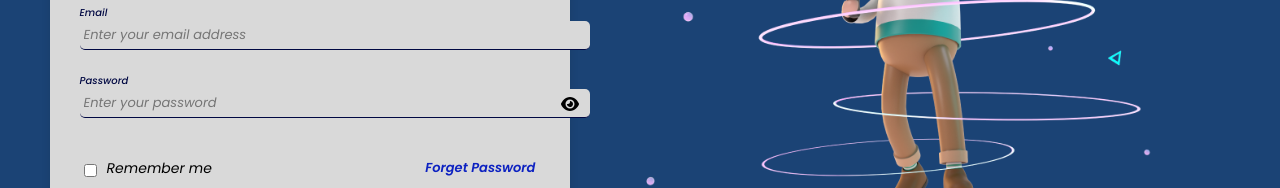
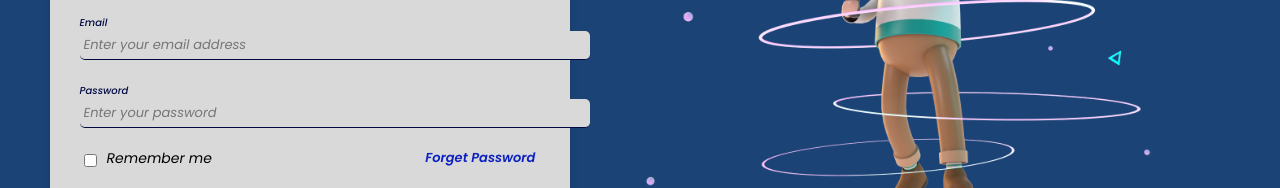
Before and after one commit to BeAware-WHY/app, a React (Vite) app: page /signin in a window 1280 px wide. Shown: the part 210-398 px from the top of the page. Built offline with nearby package versions, Linux system fonts and the light colour scheme.

Commit message:
fixed signin

```diff
--- a/src/components/pages/Signin/Signin.jsx
+++ b/src/components/pages/Signin/Signin.jsx
@@ -6,22 +6,21 @@ import { signInWithEmailAndPassword } from "firebase/auth";
 import { auth } from "../firebase";
 import SwitchSelector from "react-switch-selector";
 import Loader from "../../resources/Loader/loader";
-import { FontAwesomeIcon } from "@fortawesome/react-fontawesome";
-import { faEye, faEyeSlash } from "@fortawesome/free-solid-svg-icons";
+import useAuthToken from "../../../constants/useAuthToken";
 
 const Signin = () => {
   const navigate = useNavigate();
+  const { saveToken } = useAuthToken();
   const [email, setEmail] = useState("");
   const [password, setPassword] = useState("");
   const [isLoading, setIsLoading] = useState(false);
   const [isChecked, setIsChecked] = useState(false);
   const [emailError, setEmailError] = useState("");
   const [passwordError, setPasswordError] = useState("");
-  const [showPassword, setShowPassword] = useState(false);
 
   const handleLogin = async (e) => {
-    e.preventDefault();
-    setIsLoading(true);
+    e.preventDefault(); // Prevent default form submission
+    setIsLoading(true); // Set loading state to true
 
     // Basic validation for Email and Password
     if (!email || !email.includes("@")) {
@@ -42,23 +41,23 @@ const Signin = () => {
 
     try {
       const res = await signInWithEmailAndPassword(auth, email, password);
-      // Handle successful login
+      const accessToken = res.user.stsTokenManager.accessToken;
+      saveToken(accessToken);
+      // Login successful
       navigate("/Dashboard");
+      window.location.reload();
+      // Handle other logic based on the response
     } catch (error) {
       // Handle login error
       if (error.code === "auth/wrong-password") {
         alert("Incorrect email or password");
       } else {
-        console.error("Error logging in:", error);
-        alert("Error logging in. Please try again later.");
+        console.log("58------", error);
+        alert("Error logging in:", error.message);
       }
     } finally {
-      setIsLoading(false);
+      setIsLoading(false); // Set loading state to false
     }
-  };
-
-  const togglePasswordVisibility = () => {
-    setShowPassword(!showPassword);
   };
 
   const options = [
@@ -123,25 +122,17 @@ const Signin = () => {
               required
             />
             {emailError && <p className="error-message">{emailError}</p>}
-            <div>
+
             <label className="label">Password</label>
-            </div>
-            <div style={{ position: 'relative', display: 'inline-block', marginBottom: '20px' }}>
             <input
               className="input-field-style"
-                type={showPassword ? "text" : "password"}
+              type="password"
               name="password"
               placeholder="Enter your password"
               value={password}
               onChange={(e) => setPassword(e.target.value)}
               required
             />
-              <FontAwesomeIcon
-                icon={showPassword ? faEyeSlash : faEye}
-                className="eye-icon"
-                onClick={togglePasswordVisibility}
-              />
-            </div>
             {passwordError && <p className="error-message">{passwordError}</p>}
 
             <div className="frgt-pass">
```
Lines whose indentation alone changed are shown as unchanged.
